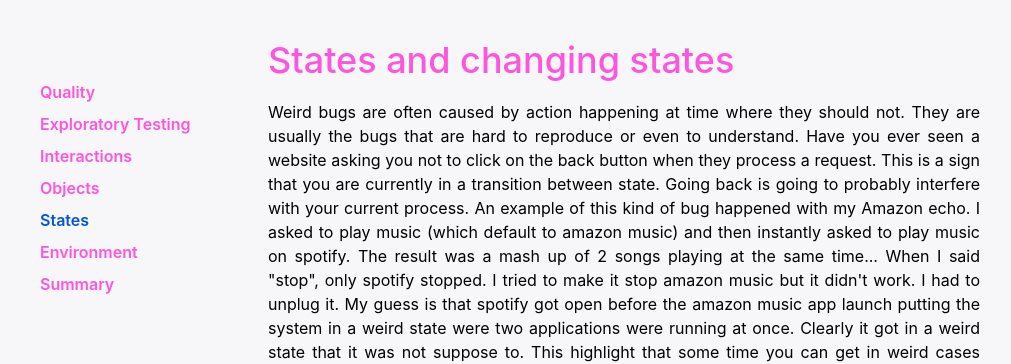
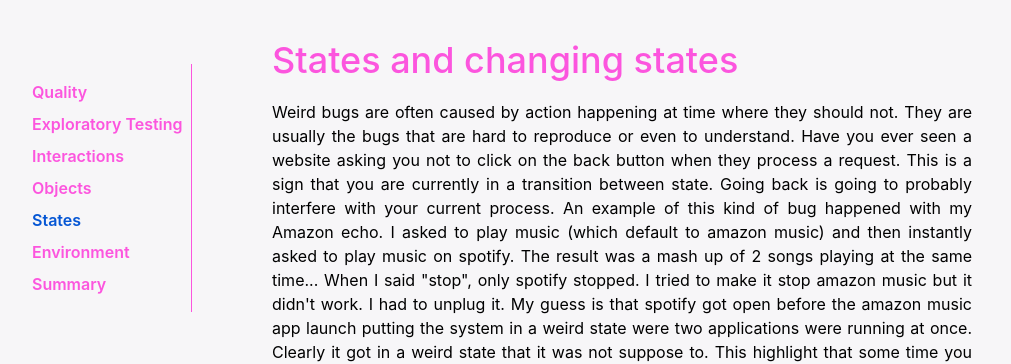
Before and after one commit to willot/Quality, a React (Create React App) app: page /states in a window 1280 px wide. Shown: the top 364 px of the page, without its empty margins (136-1147 px from the left). Built offline with nearby package versions, Linux system fonts and the light colour scheme.

Commit message:
made the left menu fixed

```diff
--- a/src/components/LayoutWrapper.tsx
+++ b/src/components/LayoutWrapper.tsx
@@ -8,7 +8,7 @@ type LayoutWrapperProps = {
 }
 
 export const LayoutWrapper = ({children}: LayoutWrapperProps) => {
-    const [showSideNavBar, setShowSideNavBar] = useState(window.innerWidth > 450);
+    const [showSideNavBar, setShowSideNavBar] = useState(window.innerWidth > 650);
     const {ref, isVisible, setIsVisible} = OutsideClickDetector(false);
 
     useEffect(() => {
@@ -20,11 +20,7 @@ export const LayoutWrapper = ({children}: LayoutWrapperProps) => {
     })
 
     const navLinkStyle = (navData: any) => {
-        if (showSideNavBar) {
-            return navData.isActive ? "text-blue font-semibold text-left" : "text-pink font-semibold text-left"
-        } else {
-            return navData.isActive ? "text-blue font-semibold text-left" : "text-blue font-semibold text-left"
-        }
+        return navData.isActive ? "text-blue font-semibold text-left" : "text-pink font-semibold text-left"
     }
 
     const listOfLink = () => {
@@ -64,8 +60,10 @@ export const LayoutWrapper = ({children}: LayoutWrapperProps) => {
     const sideBar = () => {
         if (showSideNavBar) {
             return (
-                <section className="flex flex-col pt-20 pl-4 space-y-2 col-span-3">
-                    {listOfLink()}
+                <section className="relative pt-16 col-span-3">
+                    <section className="fixed flex flex-col py-4 pr-2 space-y-2  border-r border-pink">
+                        {listOfLink()}
+                    </section>
                 </section>)
         } else {
             return null;
@@ -74,7 +72,7 @@ export const LayoutWrapper = ({children}: LayoutWrapperProps) => {
 
     const componentToDisplay = () => {
         let width = window.innerWidth;
-        if (width < 450) {
+        if (width < 650) {
             setShowSideNavBar(false)
         } else {
             return setShowSideNavBar(true);
@@ -110,7 +108,7 @@ export const LayoutWrapper = ({children}: LayoutWrapperProps) => {
 
     return (
         <section
-            className=" bg-white-bg h-full text-black text-justify grid grid-cols-12 w-11/12 md:w-10/12 lg:w-9/12 xl:w8/12 2xl:w-7/12">
+            className="bg-white-bg h-full text-black text-justify grid grid-cols-12 w-full px-2 md:w-10/12 lg:w-9/12 xl:w8/12 2xl:w-7/12">
             {sideBar()}
             <section className={showSideNavBar ? "col-span-9" : "col-span-12"}>
                 {showSideBarIcon()}
```
